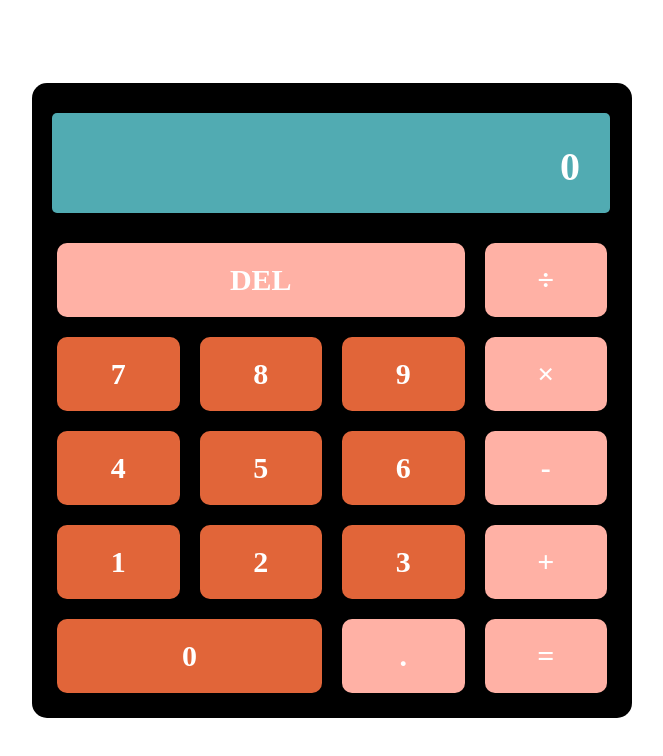
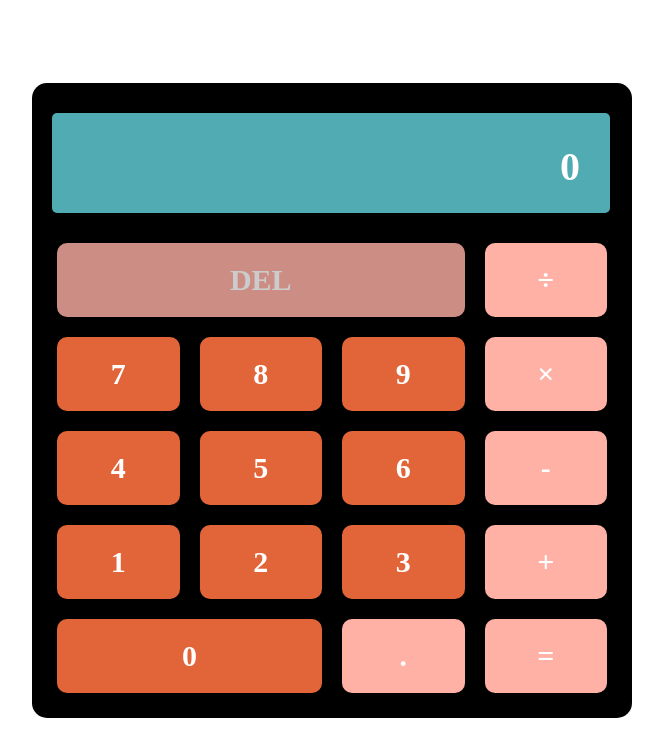
Before and after one commit to zaaiiin/React-calculator, a React (Create React App) app: page / in a window 1280 px wide. In both pictures the pointer is over the button "DEL". Shown: the top 756 px of the page, without its empty margins (308-971 px from the left). Built offline with nearby package versions, Linux system fonts and the light colour scheme.

Commit message:
Added hover effect

```diff
--- a/src/index.css
+++ b/src/index.css
@@ -59,8 +59,8 @@ button {
 /*can also be written as grid-template: repeat(5, 1fr) / repeat(4, 1fr); */
 
 
-.button:hover {
-  opacity: 0.9;
+button:hover {
+  opacity: 0.8;
 }
 
 .deleteButton {
```
